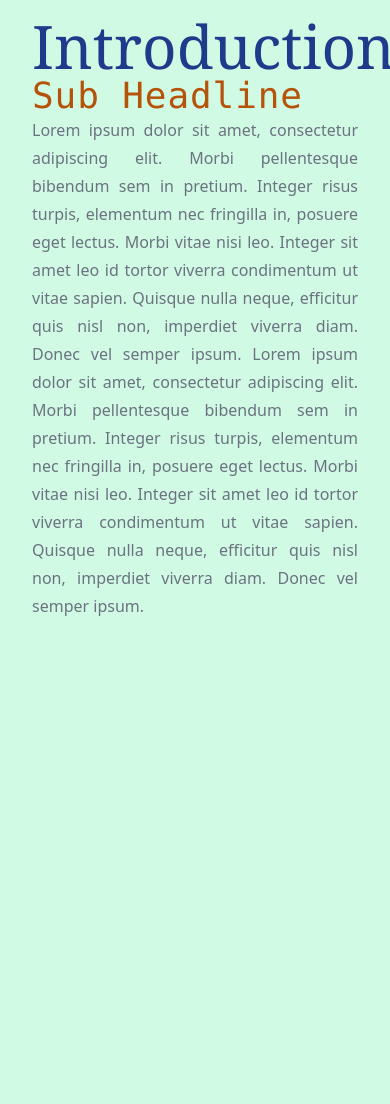
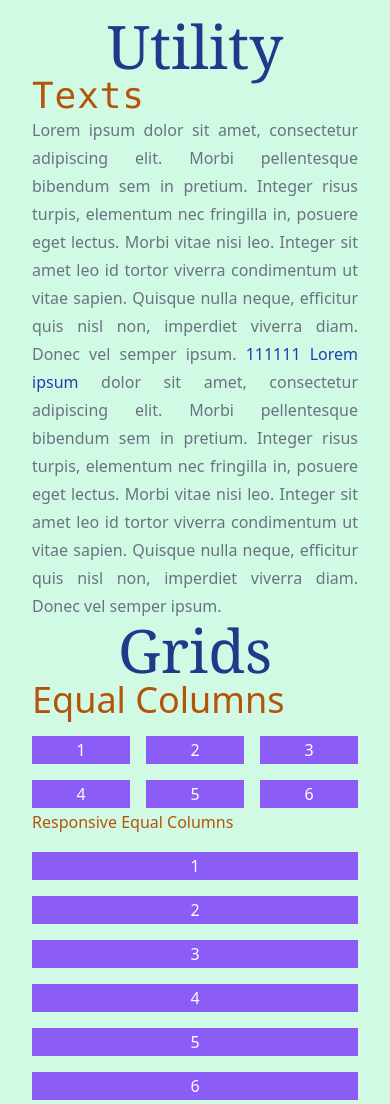
Before and after one commit to adritasharma/Learning_Tailwind_CSS, a plain HTML site: page index.html in a window 390 px wide. Before the commit the page ends 844 px from the top, so only its background shows below. Drawn offline with nearby package versions, Linux system fonts and the light colour scheme.

Commit message:
Responsive Equal Columns

```diff
--- a/index.html
+++ b/index.html
@@ -12,17 +12,45 @@
 
     <body class="bg-green-100">
         <div class="container my-4 mx-auto px-8 text-justify leading-7 ">
-            <h1 class="text-6xl font-serif text-blue-900 lg:text-red-500">Introduction</h1>
-            <h2 class="text-4xl font-mono text-yellow-700 tracking-wide">Sub Headline</h2>
+            <h1 class="text-6xl font-serif text-blue-900 lg:text-red-500 text-center">Utility</h1>
+            <h2 class="text-4xl font-mono text-yellow-700 tracking-wide">Texts</h2>
             <p class="text-gray-500">
                 Lorem ipsum dolor sit amet, consectetur adipiscing elit. Morbi pellentesque bibendum sem in pretium.
                 Integer risus turpis, elementum nec fringilla in, posuere eget lectus. Morbi vitae nisi leo. Integer sit
                 amet leo id tortor viverra condimentum ut vitae sapien. Quisque nulla neque, efficitur quis nisl non,
-                imperdiet viverra diam. Donec vel semper ipsum. Lorem ipsum dolor sit amet, consectetur adipiscing elit. Morbi pellentesque bibendum sem in pretium.
+                imperdiet viverra diam. Donec vel semper ipsum. <a href="#" class="text-blue-800 hover:underline">111111
+                    Lorem ipsum </a> dolor sit amet, consectetur adipiscing elit. Morbi pellentesque bibendum sem in
+                pretium.
                 Integer risus turpis, elementum nec fringilla in, posuere eget lectus. Morbi vitae nisi leo. Integer sit
                 amet leo id tortor viverra condimentum ut vitae sapien. Quisque nulla neque, efficitur quis nisl non,
                 imperdiet viverra diam. Donec vel semper ipsum.
             </p>
+
+
+            <h1 class="text-6xl font-serif text-blue-900 lg:text-red-500 text-center">Grids</h1>
+
+            <h2 class="text-4xl text-yellow-700 mb-4">Equal Columns</h2>
+
+            <div class="grid grid-cols-3 gap-4">
+                <div class="bg-purple-500 text-white text-center">1</div>
+                <div class="bg-purple-500 text-white text-center">2</div>
+                <div class="bg-purple-500 text-white text-center">3</div>
+                <div class="bg-purple-500 text-white text-center">4</div>
+                <div class="bg-purple-500 text-white text-center">5</div>
+                <div class="bg-purple-500 text-white text-center">6</div>
+            </div>
+
+
+            <h2 class="lg:text-4xl md:text-2xl sm:text-lg text-yellow-700 mb-4 ">Responsive Equal Columns</h2>
+
+            <div class="grid lg:grid-cols-3 md:grid-cols-2 sm:grid-cols-1 gap-4">
+                <div class="bg-purple-500 text-white text-center">1</div>
+                <div class="bg-purple-500 text-white text-center">2</div>
+                <div class="bg-purple-500 text-white text-center">3</div>
+                <div class="bg-purple-500 text-white text-center">4</div>
+                <div class="bg-purple-500 text-white text-center">5</div>
+                <div class="bg-purple-500 text-white text-center">6</div>
+            </div>
         </div>
     </body>
 
```
